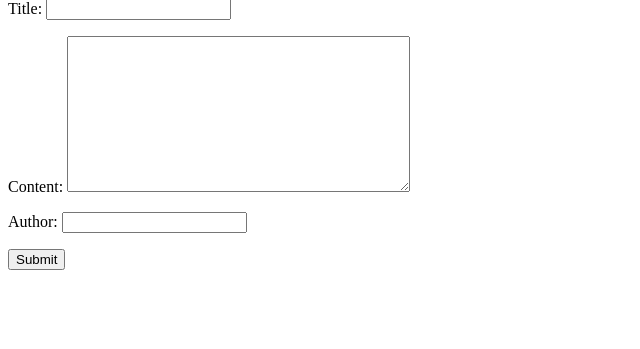
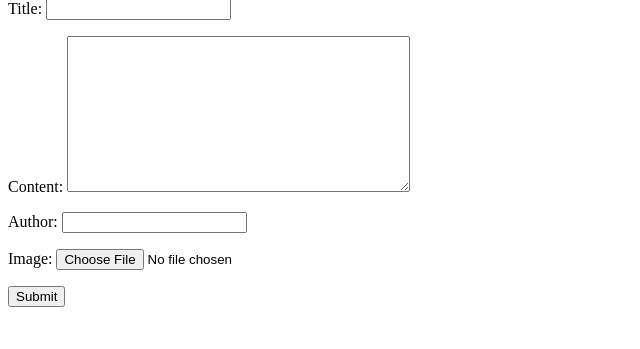
Before and after one commit to Bharat-Panchal15/django-learning-journey, a Django app: page /create/ in a window 1280 px wide. Shown: the part 138-487 px from the top of the page, without its empty margins (0-640 px from the left). Run offline with Django 5.2, Linux system fonts and the light colour scheme.

Commit message:
Completed Phase - 3: Ended the django forms with learning some small topics like flash success & error messages and working with image/file fields in the form

```diff
--- a/django_forms/config/settings.py
+++ b/django_forms/config/settings.py
@@ -11,6 +11,7 @@ https://docs.djangoproject.com/en/5.2/ref/settings/
 """
 
 from pathlib import Path
+import os
 
 # Build paths inside the project like this: BASE_DIR / 'subdir'.
 BASE_DIR = Path(__file__).resolve().parent.parent
@@ -121,3 +122,6 @@ STATIC_URL = 'static/'
 # https://docs.djangoproject.com/en/5.2/ref/settings/#default-auto-field
 
 DEFAULT_AUTO_FIELD = 'django.db.models.BigAutoField'
+
+MEDIA_URL = '/media/'
+MEDIA_ROOT = os.path.join(BASE_DIR,'media')
--- a/django_forms/config/urls.py
+++ b/django_forms/config/urls.py
@@ -14,10 +14,15 @@ Including another URLconf
     1. Import the include() function: from django.urls import include, path
     2. Add a URL to urlpatterns:  path('blog/', include('blog.urls'))
 """
+from django.conf import settings
 from django.contrib import admin
 from django.urls import path, include
+from django.conf.urls.static import static
 
 urlpatterns = [
     path('admin/', admin.site.urls),
     path('',include('myforms.urls'))
 ]
+
+if settings.DEBUG:
+    urlpatterns += static(settings.MEDIA_URL,document_root=settings.MEDIA_ROOT)
--- a/django_forms/myforms/forms.py
+++ b/django_forms/myforms/forms.py
@@ -1,10 +1,11 @@
 from django import forms
+from django.core.validators import MinLengthValidator, RegexValidator
 from .models import Post
 
 class PostForm(forms.ModelForm):
     class Meta:
         model = Post
-        fields = ['title','content','author']
+        fields = ['title','content','author','image']
 
     def clean_title(self):
         title = self.cleaned_data.get("title")
@@ -26,6 +27,8 @@ class PostForm(forms.ModelForm):
             self.add_error("content","Content must be atleast of 20 characters long.")
 
 class ContactForm(forms.Form):
-    name = forms.CharField(max_length=50)
+    name = forms.CharField(max_length=50, validators=[MinLengthValidator(3)])
     email = forms.EmailField()
+    phone = forms.CharField(validators=[RegexValidator(r'^\d{10}$','Enter a valid 10-digit phone number')])
     message = forms.CharField(widget=forms.Textarea)
+    password = forms.CharField(widget=forms.PasswordInput)
--- a/django_forms/myforms/models.py
+++ b/django_forms/myforms/models.py
@@ -6,3 +6,4 @@ class Post(models.Model):
     title = models.CharField(max_length=50)
     content = models.TextField(max_length=200)
     author = models.CharField(max_length=30)
+    image = models.ImageField(upload_to='post_images/',blank=True,null=True)
--- a/django_forms/myforms/templates/create_post.html
+++ b/django_forms/myforms/templates/create_post.html
@@ -15,7 +15,15 @@
     </nav>
     <h2>Create a New Post</h2>
 
-    <form method="post">
+    {% if messages %}
+        <ul>
+            {% for message in messages %}
+                <li {% if message.tags %}  class="{{ message.tags }}" {% endif %}>{{ message }}</li>
+            {% endfor %}
+        </ul>
+    {% endif %}
+
+    <form method="post" enctype="multipart/form-data">
     {% csrf_token %}
     <p>
         {{ form.title.label_tag }}
@@ -41,6 +49,14 @@
         {% endfor %}
     </p>
 
+    <p>
+        {{ form.image.label_tag }}
+        {{ form.image }}
+        {% for error in form.author.errors %}
+            <small style="color: red">{{ error }}</small>
+        {% endfor %}
+    </p>
+
     <button type="submit">Submit</button>
 </form>
 
--- a/django_forms/myforms/templates/home.html
+++ b/django_forms/myforms/templates/home.html
@@ -3,7 +3,7 @@
 <head>
     <meta charset="UTF-8">
     <meta name="viewport" content="width=device-width, initial-scale=1.0">
-    <title>Document</title>
+    <title>Posts</title>
 </head>
 <body>
     <nav>
@@ -17,8 +17,12 @@
         <h2>{{ post.title }}</h2>
         <p>{{ post.content }}</p>
         <h3>- By {{ post.author }}</h3>
+        {% if post.image %}
+            <img src="{{ post.image.url }}" alt="Post Image" width="200">
+        {% endif %}
     {% empty %}
         <h2>No posts available</h2>
     {% endfor %}
+
 </body>
 </html>
--- a/django_forms/myforms/views.py
+++ b/django_forms/myforms/views.py
@@ -1,4 +1,5 @@
 from django.shortcuts import render, redirect
+from django.contrib import messages
 from .models import Post
 from .forms import PostForm, ContactForm
 
@@ -11,10 +12,13 @@ def show_post(request):
 def create_post(request):
     form = PostForm()
     if request.method == "POST":
-        form = PostForm(request.POST)
+        form = PostForm(request.POST, request.FILES)
         if form.is_valid():
             form.save()
+            messages.success(request,"Your post was created successfully")
             return redirect('home')
+        else:
+            messages.error(request,"Please correct the errors below")
     return render(request,'create_post.html',{'form':form})
 
 def contact_view(request):
@@ -24,9 +28,8 @@ def contact_view(request):
             name = form.cleaned_data.get("name")
             email = form.cleaned_data.get("email")
             message = form.cleaned_data.get("message")
+            password = form.cleaned_data.get("password")
 
-            print("Contact Form Submitted:",name,email,message)
-
-            return render(request,"contact_success.html",{'name':name})
+            return render(request,"contact_success.html",{'name':name,'email':email,'message':message,'password':password})
     form = ContactForm()
     return render(request,'contact.html',{'form':form})
--- a/django_forms/requirements.txt
+++ b/django_forms/requirements.txt
@@ -1,4 +1,5 @@
 asgiref==3.9.1
 Django==5.2.5
+pillow==11.3.0
 sqlparse==0.5.3
 tzdata==2025.2
```
Also changed, not shown: README.md, django_forms/db.sqlite3, django_forms/media/post_images/thick-forest-3840x2160-14776.jpg (added), django_forms/myforms/templates/migrations/0001_initial.py (renamed from django_forms/myforms/migrations/0001_initial.py), django_forms/myforms/templates/migrations/0002_alter_post_content.py (renamed from django_forms/myforms/migrations/0002_alter_post_content.py), django_forms/myforms/templates/migrations/0003_post_image.py (added), django_forms/myforms/templates/migrations/__init__.py (added).
